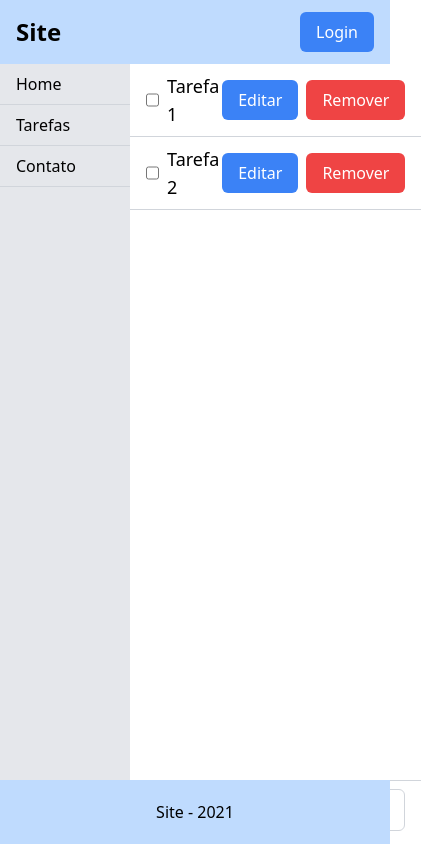
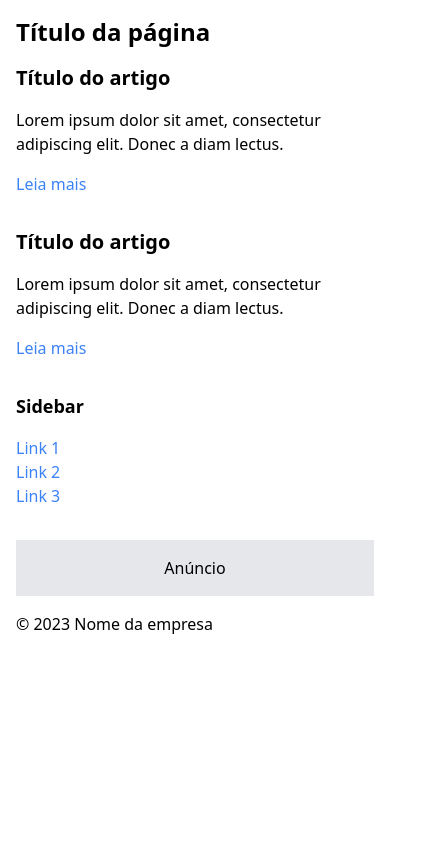
Before and after one commit to BrunoCesarAngst/app-mysys, a Next.js app: page /teste in a window 390 px wide. Shown: the whole page, 421 px wide, since content can reach past the window. Built offline with nearby package versions, Linux system fonts and the light colour scheme.

Commit message:
teste de responsividade

```diff
--- a/src/app/inbox/page.tsx
+++ b/src/app/inbox/page.tsx
@@ -177,7 +177,7 @@ export default function Home() {
         )}
         {/* criar um modal que aparece quando o usuário clica no botão de remover uma tarefa */}
         <div className="w-5/12">
-          <div className="rounded-md border border-sky-400 mt-3 h-96 pb-20">
+          <div className="rounded-md border border-sky-400 mt-3 h-96 pb-20 shadow-lg shadow-zinc-800">
             <h1 className="text-2xl font-bold flex justify-center mt-3">
               Inbox
             </h1>
--- a/src/app/layout.tsx
+++ b/src/app/layout.tsx
@@ -25,7 +25,7 @@ export default function RootLayout({
 
       {/* criar um componente para o layout da página */}
       {/* <body className={inter.className}>{children}</body> */}
-      <body>{children}</body>
+      <body className="h-full">{children}</body>
     </html>
   );
 }
--- a/src/app/teste/page.tsx
+++ b/src/app/teste/page.tsx
@@ -1,94 +1,62 @@
-'use client';
+// criar uma página como se fosse um folha de caderno com linhas
 
 export default function Teste() {
-  // com tailwindcss faça esses passos colocando tons pastéis de azul e cinza em todos os elementos e responsivo para mobile:
-  // criar um container que ocupe toda a tela
-  // criar uma página com o nome Home que respeite a dimensionamento da tela
-  // criar header com o nome do site e um botão de login ou logout
-  // dividir a página em duas colunas
-  // na primeira coluna com 1/3 do tamanho, com uma lista de links para outras páginas do site com o nome bem a esquerda e a quantidade de tarefas que tem nessa página bem a direita usando a altura da tela
-  // na segunda coluna com 2/3 do tamanho, ter uma lista de tarefas editável que mostra o texto da tarefa, a data de criação e um botão para remover a tarefa, um botão para marcar a tarefa como completa ou incompleta e um botão para editar o texto da tarefa usando a altura da tela
-  // abaixo da lista de tarefas, na base da coluna na parte de baixo, um form com o input para adicionar uma nova tarefa
-  // criar o footer com o nome do site e o ano atual que esteja sempre no final da página e que respeite a largura da tela
   return (
-    <div className="flex flex-col h-screen">
-      <header className="flex-none h-16 bg-blue-200">
-        <div className="flex items-center justify-between h-full px-4 mx-auto max-w-7xl">
-          <h1 className="text-2xl font-bold">Site</h1>
-          <button className="px-4 py-2 text-white bg-blue-500 rounded-md">
-            Login
-          </button>
+    <div className="container mx-auto px-4 md:px-10">
+      <header className="py-4 md:py-6">
+        <h1 className="text-2xl md:text-4xl font-bold">Título da página</h1>
+      </header>
+      <main className="flex flex-col md:flex-row">
+        <div className="w-full md:w-2/3 md:pr-8">
+          <article className="mb-8">
+            <h2 className="text-xl md:text-2xl font-bold mb-4">
+              Título do artigo
+            </h2>
+            <p className="mb-4">
+              Lorem ipsum dolor sit amet, consectetur adipiscing elit. Donec a
+              diam lectus.
+            </p>
+            <a href="#" className="text-blue-500 hover:text-blue-700">
+              Leia mais
+            </a>
+          </article>
+          <article className="mb-8">
+            <h2 className="text-xl md:text-2xl font-bold mb-4">
+              Título do artigo
+            </h2>
+            <p className="mb-4">
+              Lorem ipsum dolor sit amet, consectetur adipiscing elit. Donec a
+              diam lectus.
+            </p>
+            <a href="#" className="text-blue-500 hover:text-blue-700">
+              Leia mais
+            </a>
+          </article>
         </div>
-      </header>
-      <main className="flex flex-1">
-        <nav className="flex-none w-1/3 h-full bg-gray-200">
-          <ul className="flex flex-col h-full">
-            <li className="flex-none px-4 py-2 border-b border-gray-300">
-              <a href="#">Home</a>
+        <aside className="w-full md:w-1/3">
+          <h3 className="text-lg md:text-xl font-bold mb-4">Sidebar</h3>
+          <ul className="mb-8">
+            <li>
+              <a href="#" className="text-blue-500 hover:text-blue-700">
+                Link 1
+              </a>
             </li>
-            <li className="flex-none px-4 py-2 border-b border-gray-300">
-              <a href="#">Tarefas</a>
+            <li>
+              <a href="#" className="text-blue-500 hover:text-blue-700">
+                Link 2
+              </a>
             </li>
-            <li className="flex-none px-4 py-2 border-b border-gray-300">
-              <a href="#">Contato</a>
+            <li>
+              <a href="#" className="text-blue-500 hover:text-blue-700">
+                Link 3
+              </a>
             </li>
           </ul>
-        </nav>
-        <section className="flex-1">
-          <ul className="flex flex-col h-full">
-            <li className="flex-none px-4 py-2 border-b border-gray-300">
-              <div className="flex items-center justify-between">
-                <div className="flex items-center">
-                  <input
-                    type="checkbox"
-                    className="w-4 h-4 mr-2 text-blue-500 border border-gray-300 rounded-md"
-                  />
-                  <span className="text-lg">Tarefa 1</span>
-                </div>
-                <div className="flex items-center">
-                  <button className="px-4 py-2 text-white bg-blue-500 rounded-md">
-                    Editar
-                  </button>
-
-                  <button className="px-4 py-2 ml-2 text-white bg-red-500 rounded-md">
-                    Remover
-                  </button>
-                </div>
-              </div>
-            </li>
-            <li className="flex-none px-4 py-2 border-b border-gray-300">
-              <div className="flex items-center justify-between">
-                <div className="flex items-center">
-                  <input
-                    type="checkbox"
-                    className="w-4 h-4 mr-2 text-blue-500 border border-gray-300 rounded-md"
-                  />
-                  <span className="text-lg">Tarefa 2</span>
-                </div>
-                <div className="flex items-center">
-                  <button className="px-4 py-2 text-white bg-blue-500 rounded-md">
-                    Editar
-                  </button>
-
-                  <button className="px-4 py-2 ml-2 text-white bg-red-500 rounded-md">
-                    Remover
-                  </button>
-                </div>
-              </div>
-            </li>
-          </ul>
-          <form className="flex-none px-4 py-2 border-t border-gray-300">
-            <input
-              type="text"
-              className="w-full px-4 py-2 border border-gray-300 rounded-md"
-            />
-          </form>
-        </section>
+          <div className="bg-gray-200 p-4 text-center">Anúncio</div>
+        </aside>
       </main>
-      <footer className="flex-none h-16 bg-blue-200">
-        <div className="flex items-center justify-center h-full px-4 mx-auto max-w-7xl">
-          <span>Site - 2021</span>
-        </div>
+      <footer className="py-4 md:py-6">
+        <p>&copy; 2023 Nome da empresa</p>
       </footer>
     </div>
   );
```
